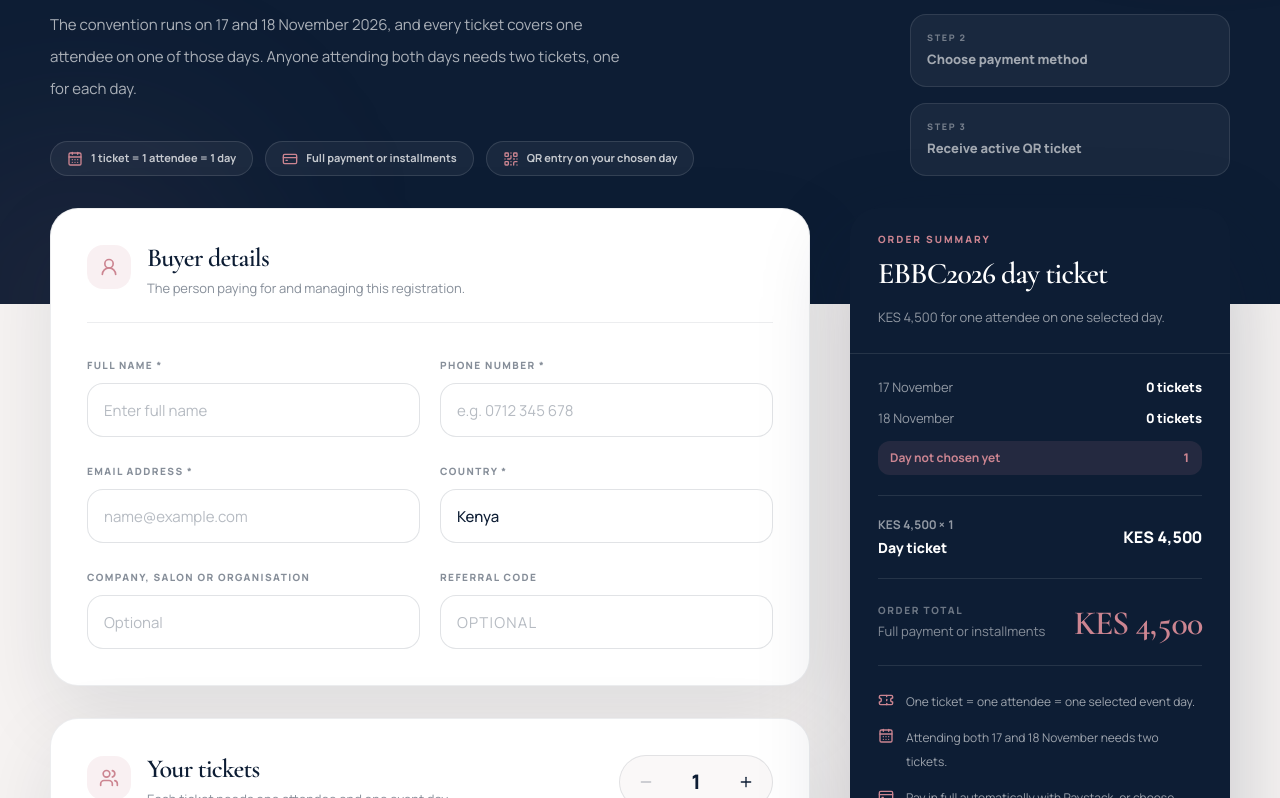
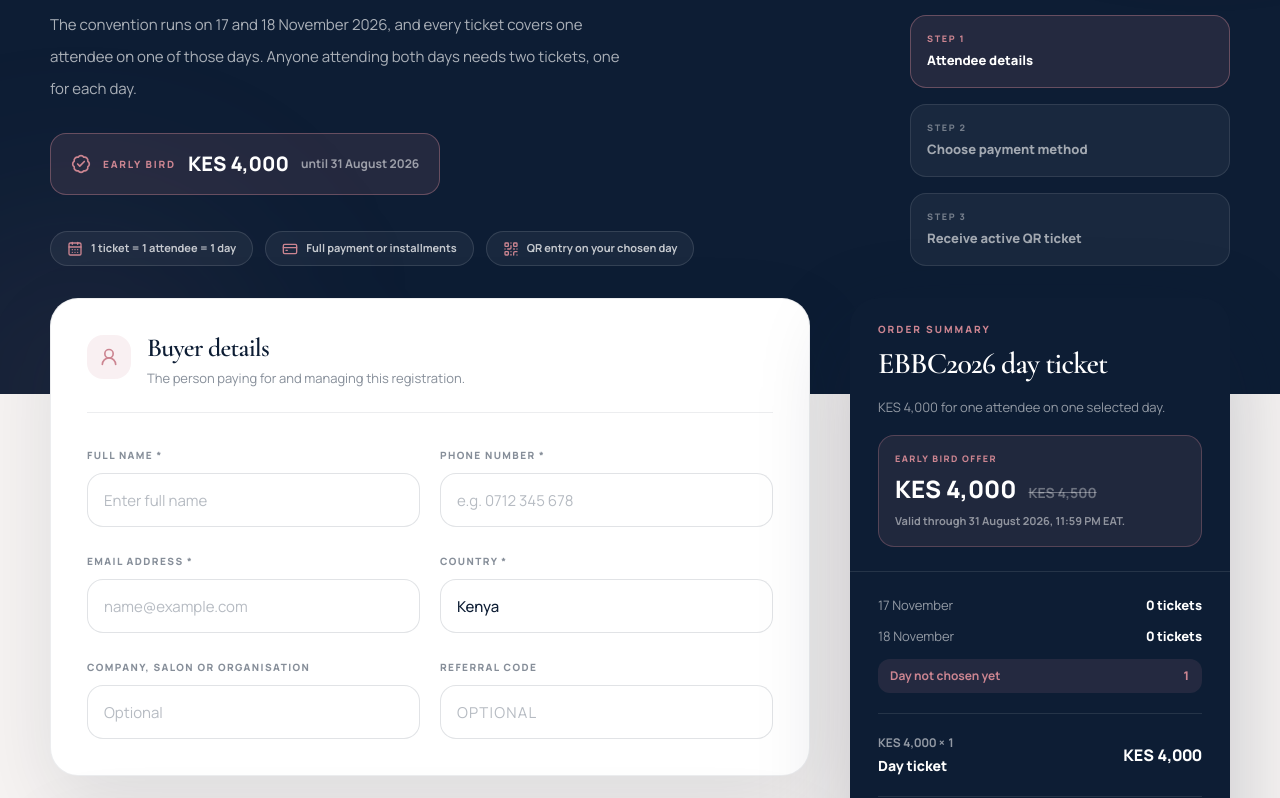
Before and after one commit to MarkMoses27/salons-assured-website, a Next.js app: page /ebbc2026/tickets in a window 1280 px wide. Shown: the part 482-1280 px from the top of the page. Built offline with nearby package versions, Linux system fonts and the light colour scheme.

Commit message:
Add EBBC2026 early bird pricing

```diff
--- a/src/app/api/ebbc2026/orders/route.ts
+++ b/src/app/api/ebbc2026/orders/route.ts
@@ -1,11 +1,14 @@
 import { NextResponse } from "next/server";
 
+import {
+  getEBBCTicketPriceKes,
+  isEBBCEarlyBirdActive,
+} from "@/lib/ebbc2026/config";
 import { supabaseAdmin } from "@/lib/supabase/admin";
 
 export const runtime = "nodejs";
 export const dynamic = "force-dynamic";
 
-const ticketPriceKes = 4500;
 const maximumTickets = 10;
 
 const EVENT_DATES = [
@@ -36,43 +39,27 @@ type CreateOrderBody = {
   attendees?: AttendeeInput[];
 };
 
-function cleanText(
-  value: unknown,
-) {
-  if (
-    typeof value !==
-    "string"
-  ) {
+function cleanText(value: unknown) {
+  if (typeof value !== "string") {
     return "";
   }
 
   return value.trim();
 }
 
-function normaliseEmail(
-  value: unknown,
-) {
-  return cleanText(
-    value,
-  ).toLowerCase();
+function normaliseEmail(value: unknown) {
+  return cleanText(value).toLowerCase();
 }
 
-function isValidEmail(
-  email: string,
-) {
-  return /^[^\s@]+@[^\s@]+\.[^\s@]+$/.test(
-    email,
-  );
+function isValidEmail(email: string) {
+  return /^[^\s@]+@[^\s@]+\.[^\s@]+$/.test(email);
 }
 
-function isValidPhone(
-  phone: string,
-) {
-  const cleanedPhone =
-    phone.replace(
-      /[\s\-()]/g,
-      "",
-    );
+function isValidPhone(phone: string) {
+  const cleanedPhone = phone.replace(
+    /[\s\-()]/g,
+    "",
+  );
 
   return /^\+?[0-9]{9,15}$/.test(
     cleanedPhone,
@@ -100,29 +87,20 @@ export async function POST(
         CreateOrderBody;
 
     const buyerFullName =
-      cleanText(
-        body.buyerFullName,
-      );
+      cleanText(body.buyerFullName);
 
     const buyerEmail =
-      normaliseEmail(
-        body.buyerEmail,
-      );
+      normaliseEmail(body.buyerEmail);
 
     const buyerPhone =
-      cleanText(
-        body.buyerPhone,
-      );
+      cleanText(body.buyerPhone);
 
     const country =
-      cleanText(
-        body.country,
-      ) || "Kenya";
+      cleanText(body.country) ||
+      "Kenya";
 
     const organisation =
-      cleanText(
-        body.organisation,
-      );
+      cleanText(body.organisation);
 
     const referralCode =
       cleanText(
@@ -137,13 +115,11 @@ export async function POST(
         : [];
 
     if (
-      buyerFullName.length <
-      2
+      buyerFullName.length < 2
     ) {
       return NextResponse.json(
         {
           ok: false,
-
           message:
             "Please enter the buyer's full name.",
         },
@@ -154,14 +130,11 @@ export async function POST(
     }
 
     if (
-      !isValidEmail(
-        buyerEmail,
-      )
+      !isValidEmail(buyerEmail)
     ) {
       return NextResponse.json(
         {
           ok: false,
-
           message:
             "Please enter a valid email address.",
         },
@@ -172,14 +145,11 @@ export async function POST(
     }
 
     if (
-      !isValidPhone(
-        buyerPhone,
-      )
+      !isValidPhone(buyerPhone)
     ) {
       return NextResponse.json(
         {
           ok: false,
-
           message:
             "Please enter a valid phone number.",
         },
@@ -190,15 +160,13 @@ export async function POST(
     }
 
     if (
-      attendees.length <
-        1 ||
+      attendees.length < 1 ||
       attendees.length >
         maximumTickets
     ) {
       return NextResponse.json(
         {
           ok: false,
-
           message:
             "Each order must contain between 1 and 10 attendees.",
         },
@@ -222,14 +190,12 @@ export async function POST(
           const email =
             normaliseEmail(
               attendee.email,
-            ) ||
-            buyerEmail;
+            ) || buyerEmail;
 
           const phone =
             cleanText(
               attendee.phone,
-            ) ||
-            buyerPhone;
+            ) || buyerPhone;
 
           const category =
             cleanText(
@@ -239,14 +205,12 @@ export async function POST(
           const attendeeOrganisation =
             cleanText(
               attendee.organisation,
-            ) ||
-            organisation;
+            ) || organisation;
 
           const attendeeCountry =
             cleanText(
               attendee.country,
-            ) ||
-            country;
+            ) || country;
 
           const eventDate =
             cleanText(
@@ -254,8 +218,7 @@ export async function POST(
             );
 
           if (
-            fullName.length <
-            2
+            fullName.length < 2
           ) {
             throw new Error(
               `Please enter the full name for attendee ${
@@ -265,9 +228,7 @@ export async function POST(
           }
 
           if (
-            !isValidEmail(
-              email,
-            )
+            !isValidEmail(email)
           ) {
             throw new Error(
               `Please enter a valid email for attendee ${
@@ -277,9 +238,7 @@ export async function POST(
           }
 
           if (
-            !isValidPhone(
-              phone,
-            )
+            !isValidPhone(phone)
           ) {
             throw new Error(
               `Please enter a valid phone number for attendee ${
@@ -313,13 +272,10 @@ export async function POST(
             email,
             phone,
             category,
-
             organisation:
               attendeeOrganisation,
-
             country:
               attendeeCountry,
-
             eventDate,
           };
         },
@@ -329,14 +285,10 @@ export async function POST(
       | string
       | null = null;
 
-    if (
-      referralCode
-    ) {
+    if (referralCode) {
       const {
-        data:
-          referral,
-        error:
-          referralError,
+        data: referral,
+        error: referralError,
       } =
         await supabaseAdmin
           .from(
@@ -351,9 +303,7 @@ export async function POST(
           )
           .maybeSingle();
 
-      if (
-        referralError
-      ) {
+      if (referralError) {
         console.error(
           "Referral-code lookup error:",
           referralError,
@@ -362,13 +312,11 @@ export async function POST(
         return NextResponse.json(
           {
             ok: false,
-
             message:
               "The referral code could not be verified.",
           },
           {
-            status:
-              500,
+            status: 500,
           },
         );
       }
@@ -377,13 +325,11 @@ export async function POST(
         return NextResponse.json(
           {
             ok: false,
-
             message:
               "The referral code entered is not valid.",
           },
           {
-            status:
-              400,
+            status: 400,
           },
         );
       }
@@ -394,13 +340,11 @@ export async function POST(
         return NextResponse.json(
           {
             ok: false,
-
             message:
               "The referral code is no longer active.",
           },
           {
-            status:
-              400,
+            status: 400,
           },
         );
       }
@@ -414,13 +358,11 @@ export async function POST(
         return NextResponse.json(
           {
             ok: false,
-
             message:
               "The referral code has expired.",
           },
           {
-            status:
-              400,
+            status: 400,
           },
         );
       }
@@ -434,13 +376,11 @@ export async function POST(
         return NextResponse.json(
           {
             ok: false,
-
             message:
               "The referral code has reached its usage limit.",
           },
           {
-            status:
-              400,
+            status: 400,
           },
         );
       }
@@ -449,18 +389,37 @@ export async function POST(
         referral.id;
     }
 
+    /*
+     * Server-controlled EBBC2026 pricing.
+     *
+     * Until 31 Aug 2026 11:59:59 PM EAT:
+     * KES 4,000 per ticket.
+     *
+     * From 1 Sep 2026:
+     * KES 4,500 per ticket.
+     */
+    const pricingTime =
+      new Date();
+
+    const ticketPriceKes =
+      getEBBCTicketPriceKes(
+        pricingTime,
+      );
+
+    const earlyBirdActive =
+      isEBBCEarlyBirdActive(
+        pricingTime,
+      );
+
     const ticketQuantity =
       normalisedAttendees.length;
 
     const {
       data: order,
-      error:
-        orderError,
+      error: orderError,
     } =
       await supabaseAdmin
-        .from(
-          "ebbc_orders",
-        )
+        .from("ebbc_orders")
         .insert({
           buyer_full_name:
             buyerFullName,
@@ -519,13 +478,11 @@ export async function POST(
       return NextResponse.json(
         {
           ok: false,
-
           message:
             "The registration order could not be created.",
         },
         {
-          status:
-            500,
+          status: 500,
         },
       );
     }
@@ -535,9 +492,7 @@ export async function POST(
 
     const ticketRows =
       normalisedAttendees.map(
-        (
-          attendee,
-        ) => ({
+        (attendee) => ({
           order_id:
             order.id,
 
@@ -570,16 +525,13 @@ export async function POST(
 
     const {
       data: tickets,
-      error:
-        ticketError,
+      error: ticketError,
     } =
       await supabaseAdmin
         .from(
           "ebbc_tickets",
         )
-        .insert(
-          ticketRows,
-        )
+        .insert(ticketRows)
         .select(
           "id, ticket_number, attendee_full_name, attendee_email, attendee_phone, participant_category, event_date, ticket_status",
         );
@@ -608,20 +560,16 @@ export async function POST(
       return NextResponse.json(
         {
           ok: false,
-
           message:
             "The attendee tickets could not be prepared.",
         },
         {
-          status:
-            500,
+          status: 500,
         },
       );
     }
 
-    if (
-      referralCodeId
-    ) {
+    if (referralCodeId) {
       const {
         error:
           referralUpdateError,
@@ -651,6 +599,14 @@ export async function POST(
         message:
           "Your EBBC2026 registration order has been created.",
 
+        pricing: {
+          earlyBird:
+            earlyBirdActive,
+
+          unitPriceKes:
+            order.unit_price_kes,
+        },
+
         order: {
           orderNumber:
             order.order_number,
@@ -676,9 +632,7 @@ export async function POST(
 
         tickets:
           tickets.map(
-            (
-              ticket,
-            ) => ({
+            (ticket) => ({
               ticketNumber:
                 ticket.ticket_number,
 
@@ -703,9 +657,7 @@ export async function POST(
       error,
     );
 
-    if (
-      createdOrderId
-    ) {
+    if (createdOrderId) {
       await supabaseAdmin
         .from(
           "ebbc_orders",
@@ -718,8 +670,7 @@ export async function POST(
     }
 
     const message =
-      error instanceof
-      Error
+      error instanceof Error
         ? error.message
         : "An unexpected registration error occurred.";
 
@@ -729,8 +680,7 @@ export async function POST(
         message,
       },
       {
-        status:
-          500,
+        status: 500,
       },
     );
   }
--- a/src/app/ebbc2026/page.tsx
+++ b/src/app/ebbc2026/page.tsx
@@ -17,7 +17,13 @@ import {
 } from "lucide-react";
 
 import EventCountdown from "./EventCountdown";
-import { EBBC2026 } from "@/lib/ebbc2026/config";
+import {
+  EBBC2026,
+  getEBBCTicketDisplayPrice,
+  isEBBCEarlyBirdActive,
+} from "@/lib/ebbc2026/config";
+
+export const dynamic = "force-dynamic";
 
 export const metadata: Metadata = {
   title:
@@ -147,9 +153,9 @@ const faqs = [
   },
   {
     question:
-      "What does the KES 4,500 ticket include?",
+      "What does the EBBC2026 day ticket include?",
     answer:
-      "Each KES 4,500 ticket admits one attendee on one selected event day — either 17 November or 18 November 2026. It includes that day’s keynotes and panel discussions, exhibition and supplier access, networking sessions, a digital programme, a QR-code ticket and a participation certificate. Attending both days requires two tickets.",
+      "Each ticket admits one attendee on one selected event day — either 17 November or 18 November 2026. It includes that day’s keynotes and panel discussions, exhibition and supplier access, networking sessions, a digital programme, a QR-code ticket and a participation certificate. Attending both days requires two tickets.",
   },
   {
     question:
@@ -172,6 +178,9 @@ const faqs = [
 ];
 
 export default function EBBC2026Page() {
+  const currentTicketPrice = getEBBCTicketDisplayPrice();
+  const earlyBirdActive = isEBBCEarlyBirdActive();
+
   return (
     <main className="overflow-hidden bg-white text-[#0D1D34]">
       {/* HERO */}
@@ -237,7 +246,7 @@ export default function EBBC2026Page() {
                 </p>
 
                 <p className="mt-1.5 text-sm font-extrabold text-[#CC8591]">
-                  {EBBC2026.ticket.displayPrice}
+                  {currentTicketPrice}
                 </p>
               </div>
             </div>
@@ -285,7 +294,7 @@ export default function EBBC2026Page() {
                   </span>
 
                   <span className="rounded-full bg-[#CC8591] px-4 py-2 text-[9px] font-extrabold uppercase tracking-[0.16em] text-white">
-                    KES 4,500
+                    {currentTicketPrice}
                   </span>
                 </div>
 
@@ -503,7 +512,7 @@ export default function EBBC2026Page() {
             </p>
 
             <h2 className="mt-5 [font-family:var(--font-display)] text-[48px] font-semibold leading-[0.95] tracking-[-0.045em] sm:text-[66px]">
-              Choose Your Day for KES 4,500
+              {earlyBirdActive ? "Early Bird - KES 4,000" : "Choose Your Day - KES 4,500"}
             </h2>
 
             <p className="mt-6 max-w-xl text-[15px] leading-8 text-[#0D1D34]/60">
@@ -533,7 +542,7 @@ export default function EBBC2026Page() {
                   </p>
 
                   <p className="mt-1 text-3xl font-black text-[#CC8591]">
-                    KES 4,500
+                    {currentTicketPrice}
                   </p>
                 </div>
               </div>
@@ -694,7 +703,7 @@ export default function EBBC2026Page() {
                 href={EBBC2026.routes.tickets}
                 className="group inline-flex h-14 items-center justify-center gap-3 rounded-full bg-[#CC8591] px-8 text-sm font-extrabold text-white transition hover:bg-white hover:text-[#0D1D34]"
               >
-                Choose Your Day — KES 4,500
+                Choose Your Day — {currentTicketPrice}
 
                 <ArrowRight className="h-4 w-4 transition-transform group-hover:translate-x-1" />
               </Link>
--- a/src/app/ebbc2026/tickets/page.tsx
+++ b/src/app/ebbc2026/tickets/page.tsx
@@ -23,7 +23,11 @@ import {
 
 import { useMemo, useState, type FormEvent } from "react";
 
-import { EBBC2026 } from "@/lib/ebbc2026/config";
+import {
+  EBBC2026,
+  getEBBCTicketPriceKes,
+  isEBBCEarlyBirdActive,
+} from "@/lib/ebbc2026/config";
 
 const participantCategories = EBBC2026.participantCategories;
 
@@ -202,7 +206,7 @@ function normaliseCreatedOrder(
     order?.unitPriceKes ??
       order?.unit_price_kes ??
       response.unitPriceKes ??
-      EBBC2026.ticket.priceKes,
+      getEBBCTicketPriceKes(),
   );
 
   const totalAmountKes = Number(
@@ -233,7 +237,7 @@ function normaliseCreatedOrder(
     unitPriceKes:
       Number.isFinite(unitPriceKes) && unitPriceKes > 0
         ? unitPriceKes
-        : EBBC2026.ticket.priceKes,
+        : getEBBCTicketPriceKes(),
 
     totalAmountKes:
       Number.isFinite(totalAmountKes) && totalAmountKes > 0
@@ -296,8 +300,10 @@ export default function EBBC2026TicketsPage() {
 
   const quantity = attendees.length;
 
+  const earlyBirdActive = isEBBCEarlyBirdActive();
+
   const totalAmount = useMemo(
-    () => quantity * EBBC2026.ticket.priceKes,
+    () => quantity * getEBBCTicketPriceKes(),
     [quantity],
   );
 
@@ -969,6 +975,21 @@ export default function EBBC2026TicketsPage() {
                 covers one attendee on one of those days. Anyone attending both
                 days needs two tickets, one for each day.
               </p>
+
+              {earlyBirdActive ? (
+                <div className="mt-7 flex w-fit flex-wrap items-center gap-3 rounded-2xl border border-[#CC8591]/40 bg-[#CC8591]/12 px-5 py-4">
+                  <BadgeCheck className="h-5 w-5 text-[#CC8591]" />
+                  <span className="text-[10px] font-extrabold uppercase tracking-[0.18em] text-[#CC8591]">
+                    Early Bird
+                  </span>
+                  <span className="text-xl font-black text-white">
+                    {EBBC2026.ticket.earlyBird.displayPrice}
+                  </span>
+                  <span className="text-[12px] font-bold text-white/55">
+                    until {EBBC2026.ticket.earlyBird.deadlineDisplay}
+                  </span>
+                </div>
+              ) : null}
 
               <div className="mt-9 flex flex-wrap gap-3">
                 <span className="inline-flex items-center gap-2 rounded-full border border-white/12 bg-white/5 px-4 py-2 text-[11px] font-bold text-white/75">
@@ -1510,9 +1531,28 @@ export default function EBBC2026TicketsPage() {
                   </h2>
 
                   <p className="mt-4 text-[13px] leading-6 text-white/55">
-                    KES {formatMoney(EBBC2026.ticket.priceKes)} for one attendee
+                    KES {formatMoney(getEBBCTicketPriceKes())} for one attendee
                     on one selected day.
                   </p>
+
+                  {earlyBirdActive ? (
+                    <div className="mt-4 rounded-2xl border border-[#CC8591]/30 bg-[#CC8591]/10 p-4">
+                      <p className="text-[9px] font-extrabold uppercase tracking-[0.16em] text-[#CC8591]">
+                        Early Bird Offer
+                      </p>
+                      <div className="mt-2 flex items-end gap-3">
+                        <span className="text-2xl font-black text-white">
+                          KES {formatMoney(EBBC2026.ticket.earlyBird.priceKes)}
+                        </span>
+                        <span className="pb-0.5 text-sm font-bold text-white/35 line-through">
+                          KES {formatMoney(EBBC2026.ticket.standardPriceKes)}
+                        </span>
+                      </div>
+                      <p className="mt-2 text-[11px] font-bold text-white/50">
+                        Valid through 31 August 2026, 11:59 PM EAT.
+                      </p>
+                    </div>
+                  ) : null}
                 </div>
 
                 <div className="px-7 py-6">
@@ -1553,7 +1593,7 @@ export default function EBBC2026TicketsPage() {
                   <div className="flex items-center justify-between border-b border-white/10 py-5">
                     <div>
                       <p className="text-[12px] font-bold text-white/55 tabular-nums">
-                        KES {formatMoney(EBBC2026.ticket.priceKes)} &times;{" "}
+                        KES {formatMoney(getEBBCTicketPriceKes())} &times;{" "}
                         {quantity}
                       </p>
 
--- a/src/components/EBBCFloatingBanner.tsx
+++ b/src/components/EBBCFloatingBanner.tsx
@@ -11,6 +11,11 @@ import {
   X,
 } from "lucide-react";
 import { useEffect, useState } from "react";
+
+import {
+  getEBBCTicketDisplayPrice,
+  isEBBCEarlyBirdActive,
+} from "@/lib/ebbc2026/config";
 
 const storageKey =
   "sak-ebbc2026-banner-dismissed";
@@ -151,6 +156,9 @@ export default function EBBCFloatingBanner() {
     },
   ];
 
+  const earlyBirdActive = isEBBCEarlyBirdActive();
+  const currentTicketPrice = getEBBCTicketDisplayPrice();
+
   const buttonText =
     eventStatus === "upcoming"
       ? "Secure Your Seat"
@@ -206,11 +214,11 @@ export default function EBBCFloatingBanner() {
 
             <div className="rounded-[13px] border border-white/10 bg-white/[0.07] px-3 py-2 text-right">
               <p className="text-[7px] font-bold uppercase tracking-[0.14em] text-white/40">
-                Full Pass
+                {earlyBirdActive ? "Early Bird" : "Day Ticket"}
               </p>
 
               <p className="mt-1 whitespace-nowrap text-[13px] font-extrabold text-[#CC8591]">
-                KES 4,500
+                {currentTicketPrice}
               </p>
             </div>
           </div>
--- a/src/lib/ebbc2026/config.ts
+++ b/src/lib/ebbc2026/config.ts
@@ -20,9 +20,29 @@ export const EBBC2026 = {
 
   ticket: {
     name: "EBBC2026 Day Ticket",
+
+    /*
+     * Normal ticket price.
+     * Kept as priceKes for backwards compatibility
+     * with any existing EBBC2026 components.
+     */
     priceKes: 4500,
+    standardPriceKes: 4500,
     currency: "KES",
     displayPrice: "KES 4,500",
+
+    earlyBird: {
+      priceKes: 4000,
+      displayPrice: "KES 4,000",
+
+      /*
+       * 31 August 2026 at 11:59:59 PM
+       * East Africa Time (UTC+3).
+       */
+      endsAt: "2026-08-31T20:59:59.999Z",
+
+      deadlineDisplay: "31 August 2026",
+    },
 
     includes: [
       "Access to one selected convention day",
@@ -72,5 +92,35 @@ export const EBBC2026 = {
   },
 } as const;
 
+export function isEBBCEarlyBirdActive(
+  now: Date = new Date(),
+) {
+  const deadline = Date.parse(
+    EBBC2026.ticket.earlyBird.endsAt,
+  );
+
+  return now.getTime() <= deadline;
+}
+
+export function getEBBCTicketPriceKes(
+  now: Date = new Date(),
+) {
+  if (isEBBCEarlyBirdActive(now)) {
+    return EBBC2026.ticket.earlyBird.priceKes;
+  }
+
+  return EBBC2026.ticket.standardPriceKes;
+}
+
+export function getEBBCTicketDisplayPrice(
+  now: Date = new Date(),
+) {
+  if (isEBBCEarlyBirdActive(now)) {
+    return EBBC2026.ticket.earlyBird.displayPrice;
+  }
+
+  return EBBC2026.ticket.displayPrice;
+}
+
 export type EBBCParticipantCategory =
   (typeof EBBC2026.participantCategories)[number];
```
